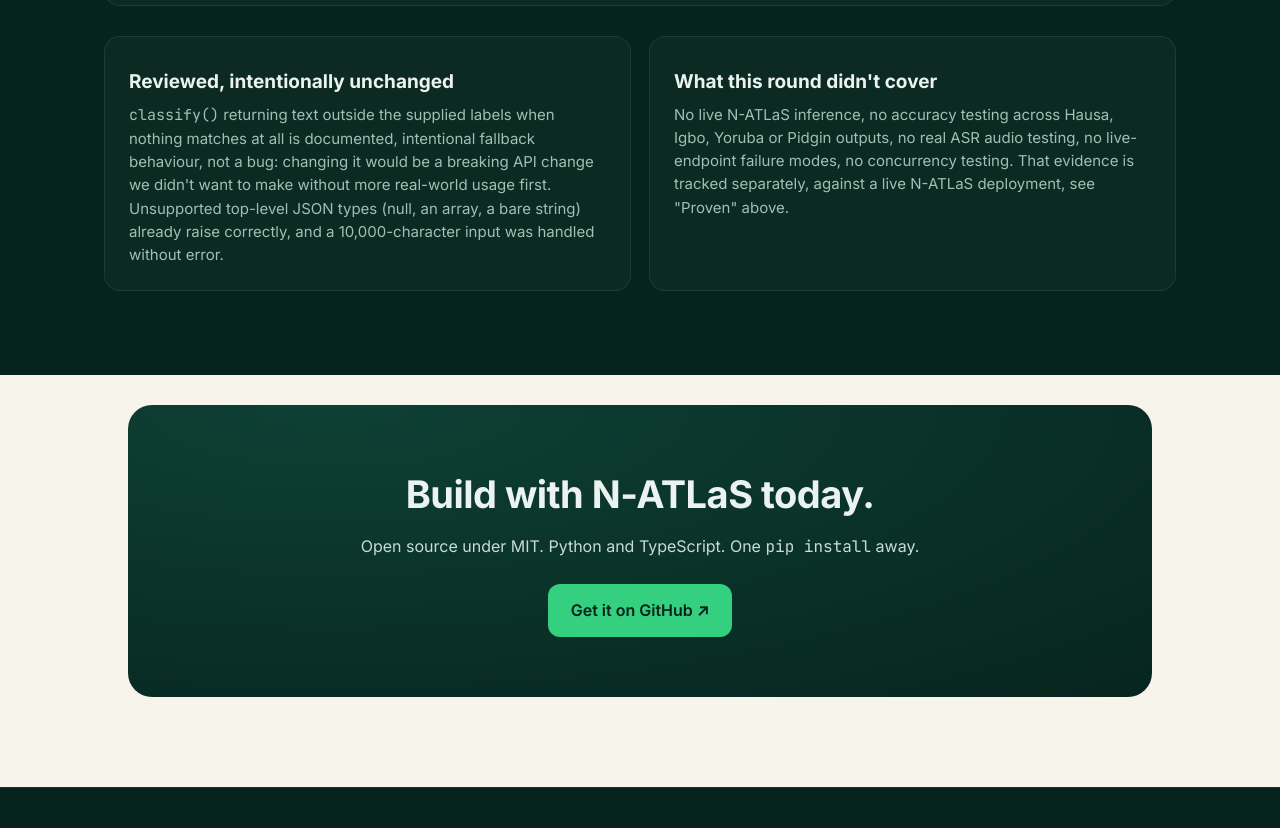
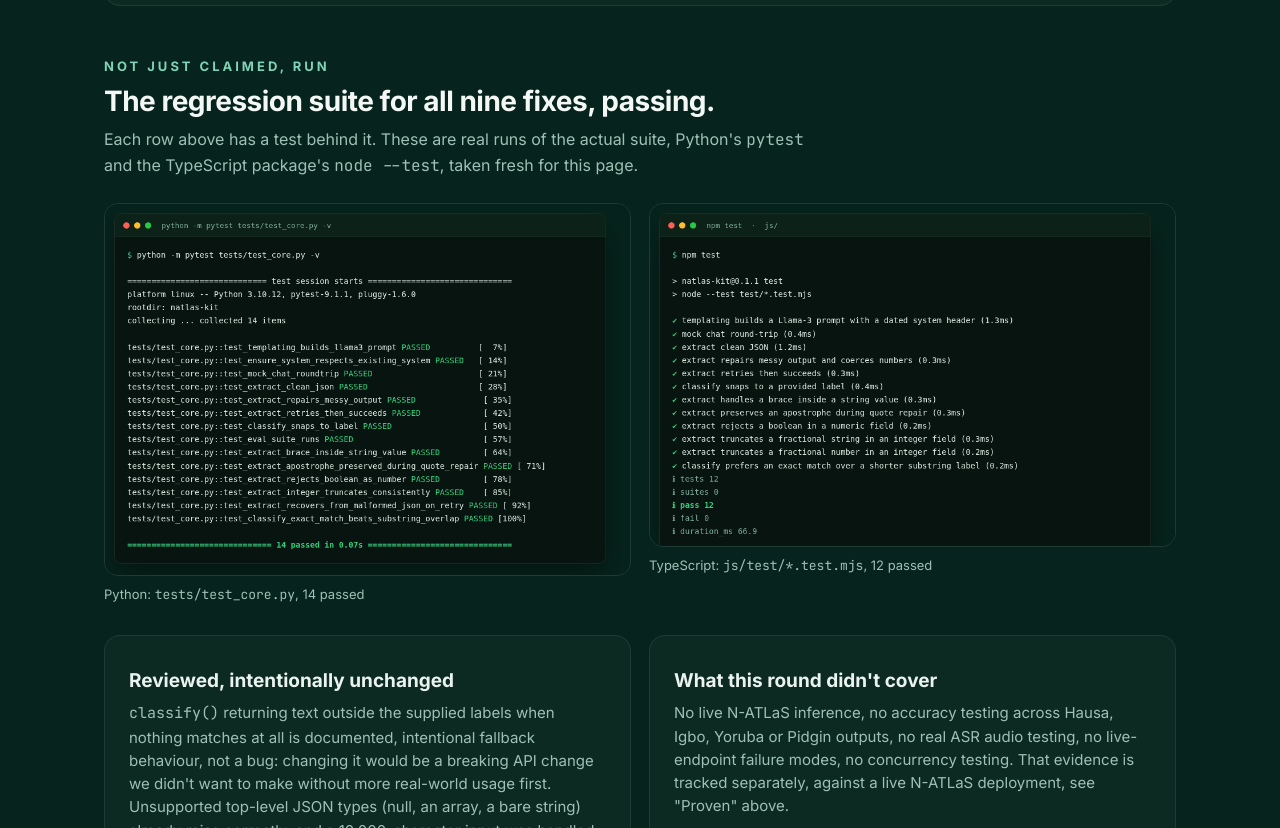
Before and after one commit to nevodesigns/nevo-hackathon, a website: page public/natlas/index.html in a window 1280 px wide. Shown: the part 5443-6271 px from the top of the page. Drawn offline with Linux system fonts and the light colour scheme.

Commit message:
Add real regression-test screenshots to the natlas-kit beta testing section

```diff
--- a/public/natlas/index.html
+++ b/public/natlas/index.html
@@ -352,6 +352,22 @@
       </ul>
     </div>
 
+    <div class="section-head" style="margin-top:50px">
+      <div class="eyebrow" style="color:#7FD3B6">Not just claimed, run</div>
+      <h2 style="font-size:28px">The regression suite for all nine fixes, passing.</h2>
+      <p class="muted" style="margin-top:10px">Each row above has a test behind it. These are real runs of the actual suite, Python's <span class="mono">pytest</span> and the TypeScript package's <span class="mono">node --test</span>, taken fresh for this page.</p>
+    </div>
+    <div class="grid cols-2" style="margin-top:24px;align-items:start">
+      <figure style="margin:0">
+        <img src="img/pytest-run.png" alt="pytest run of tests/test_core.py: 14 tests, all passed" style="width:100%;height:auto;display:block;border-radius:14px;border:1px solid rgba(255,255,255,.1)">
+        <figcaption class="muted" style="font-size:13px;margin-top:8px">Python: <span class="mono">tests/test_core.py</span>, 14 passed</figcaption>
+      </figure>
+      <figure style="margin:0">
+        <img src="img/js-test-run.png" alt="node --test run of the TypeScript test suite: 12 tests, all passed" style="width:100%;height:auto;display:block;border-radius:14px;border:1px solid rgba(255,255,255,.1)">
+        <figcaption class="muted" style="font-size:13px;margin-top:8px">TypeScript: <span class="mono">js/test/*.test.mjs</span>, 12 passed</figcaption>
+      </figure>
+    </div>
+
     <div class="grid cols-2" style="margin-top:30px">
       <div class="card">
         <h3>Reviewed, intentionally unchanged</h3>
```
Also changed, not shown: public/natlas/img/js-test-run.png (added), public/natlas/img/pytest-run.png (added).
